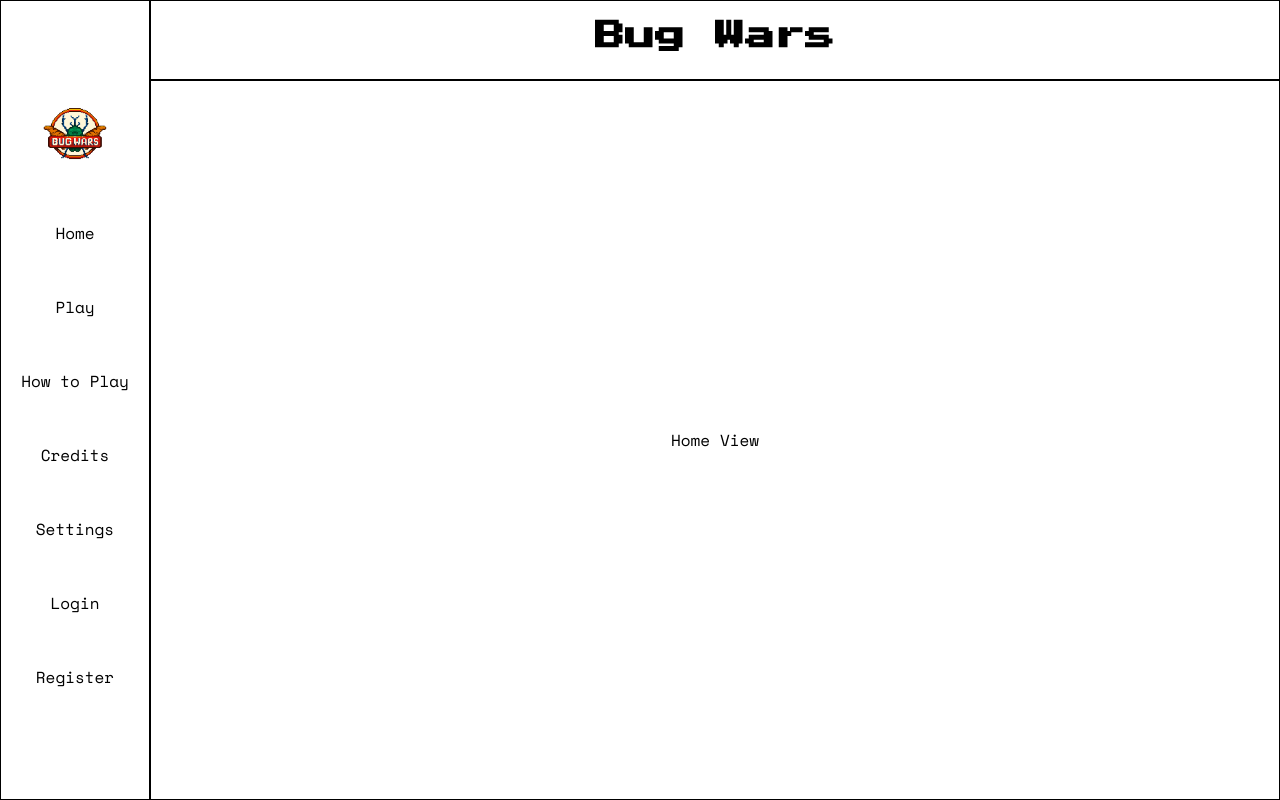
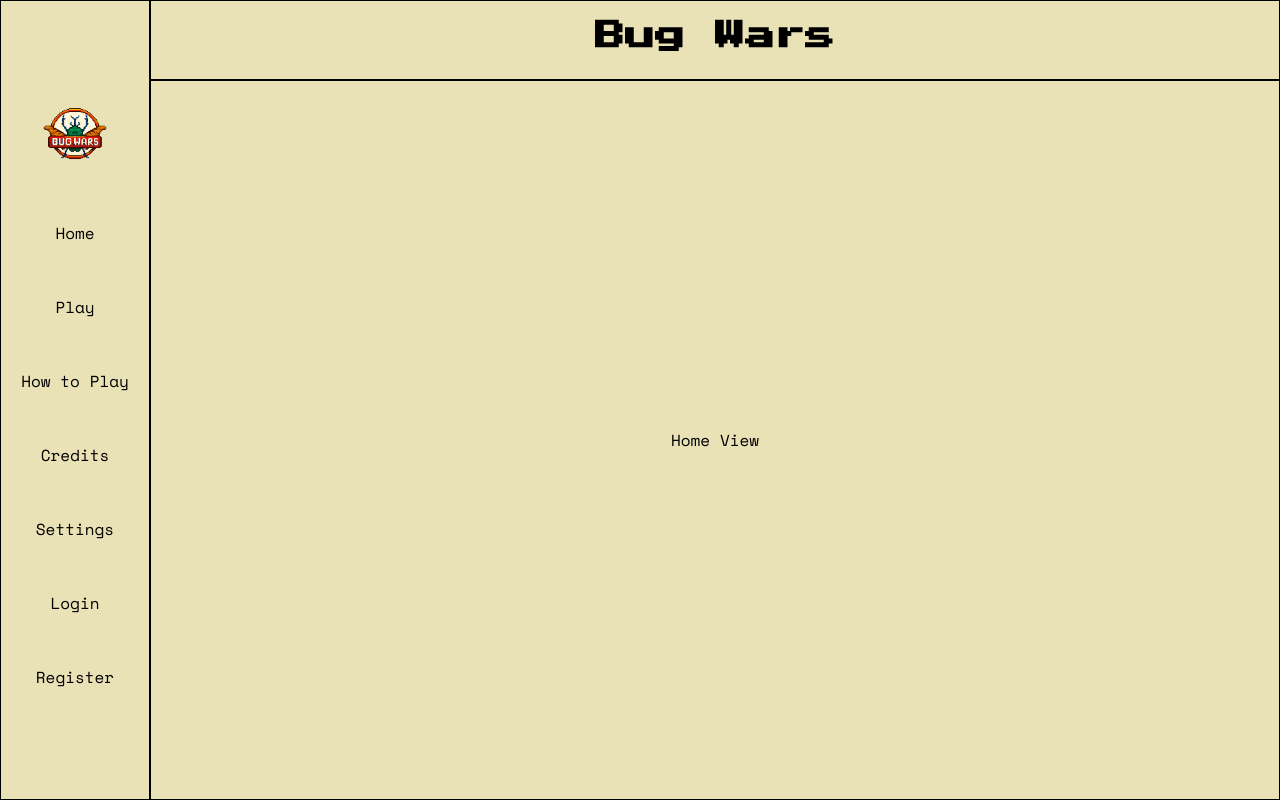
Before and after one commit to LauraJStevenson/bugwars-healer-frontend, a Vue app: page / in a window 1280 px wide. Built offline with nearby package versions, Linux system fonts and the light colour scheme; no server answers.

Commit message:
update global background color and favicon

```diff
--- a/src/App.vue
+++ b/src/App.vue
@@ -27,6 +27,7 @@ import Header from './components/Header.vue';
   grid-template-areas:
     'nav header'
     'nav content-container';
+  background-color: #eae2b7;
 }
 
 .header-container {
@@ -60,6 +61,4 @@ import Header from './components/Header.vue';
   align-items: center;
   height: 100%;
 }
-
-
 </style>
```
Also changed, not shown: 1 other file (tests, documents, lock files or other folders).
